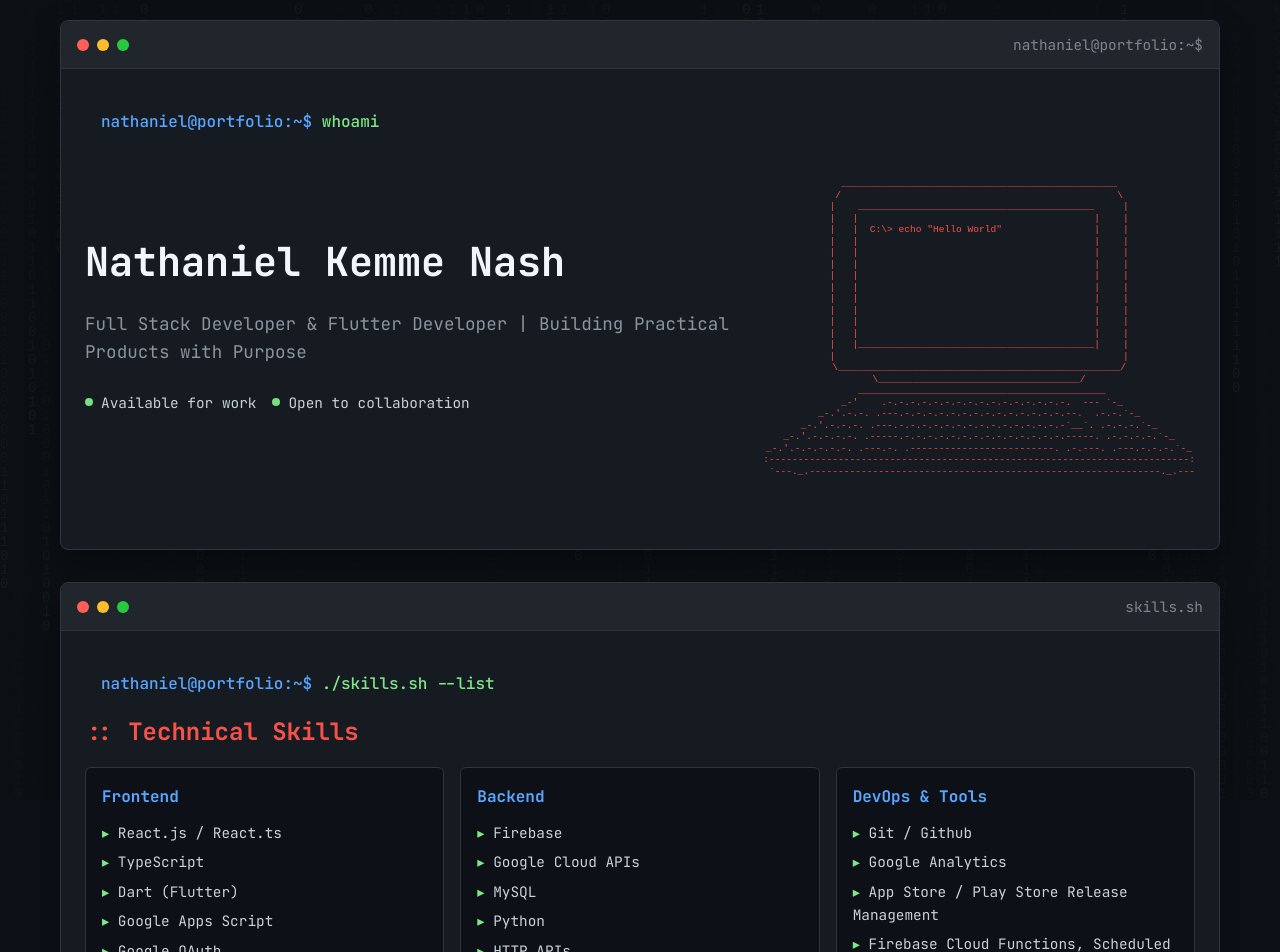
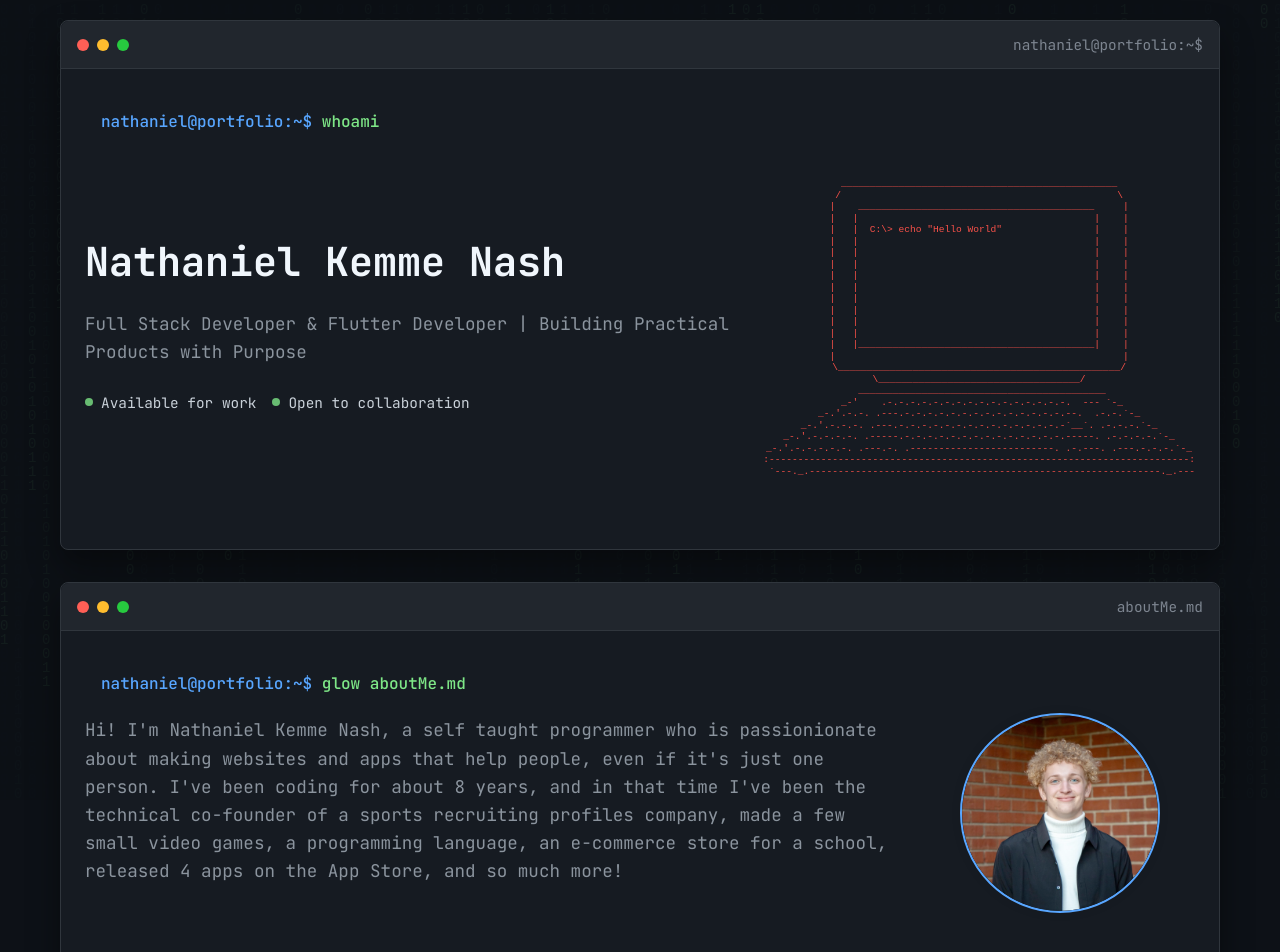
Before and after one commit to TrackerJo/portfolio, a React (Vite) app: page / in a window 1280 px wide. Shown: the top 952 px of the page. Built offline with nearby package versions, Linux system fonts and the light colour scheme.

Commit message:
added about me section

```diff
--- a/src/portfolio.tsx
+++ b/src/portfolio.tsx
@@ -4,6 +4,7 @@ import ContactWindow from './windows/contact';
 import SkillsWindow from './windows/skills';
 import ProjectsWindow from './windows/projects';
 import TitleWindow from './windows/title';
+import AboutWindow from './windows/about';
 
 
 
@@ -82,7 +83,7 @@ const Portfolio: React.FC = () => {
       <div className="terminal-container">
         {/* Main Terminal Window */}
         <TitleWindow handleTerminalButtonClick={handleTerminalButtonClick} />
-
+        <AboutWindow handleTerminalButtonClick={handleTerminalButtonClick} />
         {/* Skills Terminal */}
         <SkillsWindow handleTerminalButtonClick={handleTerminalButtonClick} />
 
--- /dev/null
+++ b/src/windows/about.css
@@ -0,0 +1,105 @@
+.hero-section {
+    margin-bottom: 2rem;
+}
+
+.hero-content {
+    display: grid;
+    grid-template-columns: 3fr 1fr;
+    gap: 2rem;
+    align-items: center;
+}
+
+.hero-text h1 {
+    font-size: 2.5rem;
+    color: #f0f6fc;
+    margin-bottom: 1rem;
+    font-weight: 700;
+}
+
+.hero-text p {
+    font-size: 1.1rem;
+    color: #8b949e;
+    margin-bottom: 1.5rem;
+}
+
+.status-indicators {
+    display: flex;
+    gap: 1rem;
+    margin-top: 1rem;
+}
+
+.status {
+    display: flex;
+    align-items: center;
+    gap: 0.5rem;
+    font-size: 0.9rem;
+}
+
+.status-dot {
+    width: 8px;
+    height: 8px;
+    border-radius: 50%;
+    background: #7ee787;
+    animation: pulse 2s infinite;
+}
+
+.ascii-art {
+    color: #f85149;
+    font-size: 0.6rem;
+    line-height: 1.2;
+    margin: 1rem 0;
+    white-space: pre;
+    text-align: center;
+}
+
+@keyframes pulse {
+    0% {
+        opacity: 1;
+    }
+
+    50% {
+        opacity: 0.3;
+    }
+
+    100% {
+        opacity: 1;
+    }
+}
+
+.hero-picture {
+    display: flex;
+    justify-content: center;
+    align-items: center;
+
+}
+
+.profile-picture {
+    display: flex;
+    justify-content: center;
+    align-items: center;
+    width: 200px;
+    height: 200px;
+    border-radius: 50%;
+    border: 2px solid #58a6ff;
+    box-shadow: 0 0 10px rgba(0, 0, 0, 0.1);
+    transition: transform 0.3s ease;
+    overflow: hidden;
+}
+
+.profile-picture img {
+    width: 100%;
+    height: 100%;
+    object-fit: cover;
+    border-radius: 50%;
+    transition: transform 0.3s ease;
+}
+
+.profile-picture:hover {
+    transform: scale(1.05);
+}
+
+@media (max-width: 768px) {
+    .hero-picture {
+        order: -1;
+    }
+}
--- /dev/null
+++ b/src/windows/about.tsx
@@ -0,0 +1,36 @@
+import "./about.css";
+
+import ProfilePic from "../assets/profile.png";
+
+const AboutWindow = ({ handleTerminalButtonClick }: { handleTerminalButtonClick: (e: React.MouseEvent<HTMLDivElement>) => void }) => {
+    return (
+        <div className="terminal-window" onClick={handleTerminalButtonClick}>
+            <div className="terminal-header">
+                <div className="terminal-button close"></div>
+                <div className="terminal-button minimize"></div>
+                <div className="terminal-button maximize"></div>
+                <div className="terminal-title">aboutMe.md</div>
+            </div>
+            <div className="terminal-content">
+                <div className="hero-section">
+                    <div className="output">
+                        <span className="prompt">nathaniel@portfolio:~$</span> <span className="command">glow aboutMe.md</span>
+                    </div>
+                    <div className="hero-content">
+                        <div className="hero-text">
+                            <p>Hi! I'm Nathaniel Kemme Nash, a self taught programmer who is passionionate about making websites and apps that help people, even if it's just one person. I've been coding for about 8 years, and in that time I've been the technical co-founder of a sports recruiting profiles company, made a few small video games, a programming language, an e-commerce store for a school, released 4 apps on the App Store, and so much more!</p>
+                        </div>
+                        <div className="hero-picture">
+                            <div className="profile-picture">
+                                <img src={ProfilePic} alt="Nathaniel Kemme Nash" />
+                            </div>
+                        </div>
+
+                    </div>
+                </div>
+            </div>
+        </div>
+    );
+};
+
+export default AboutWindow;
```
Also changed, not shown: src/assets/profile.png (added).
